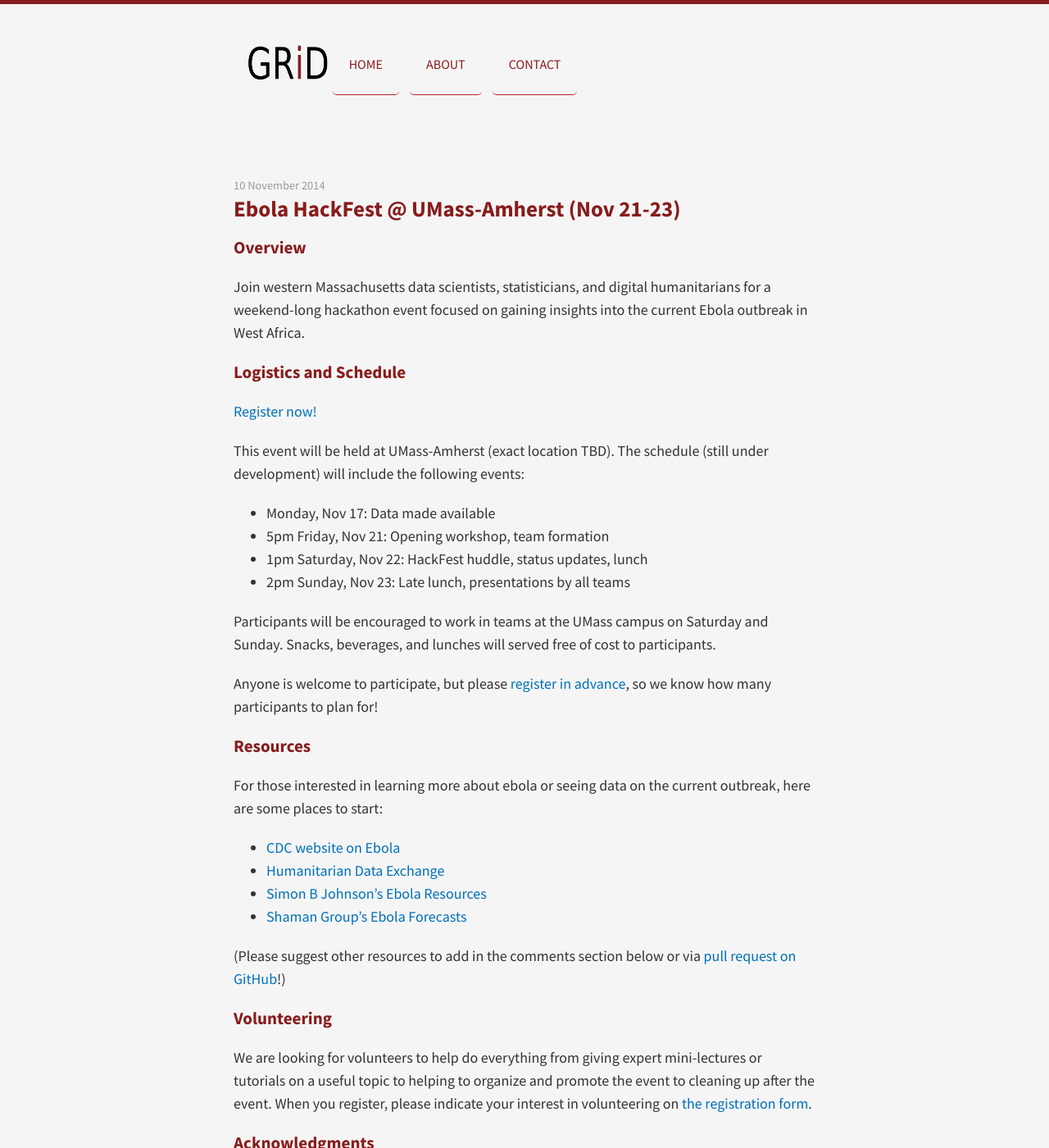
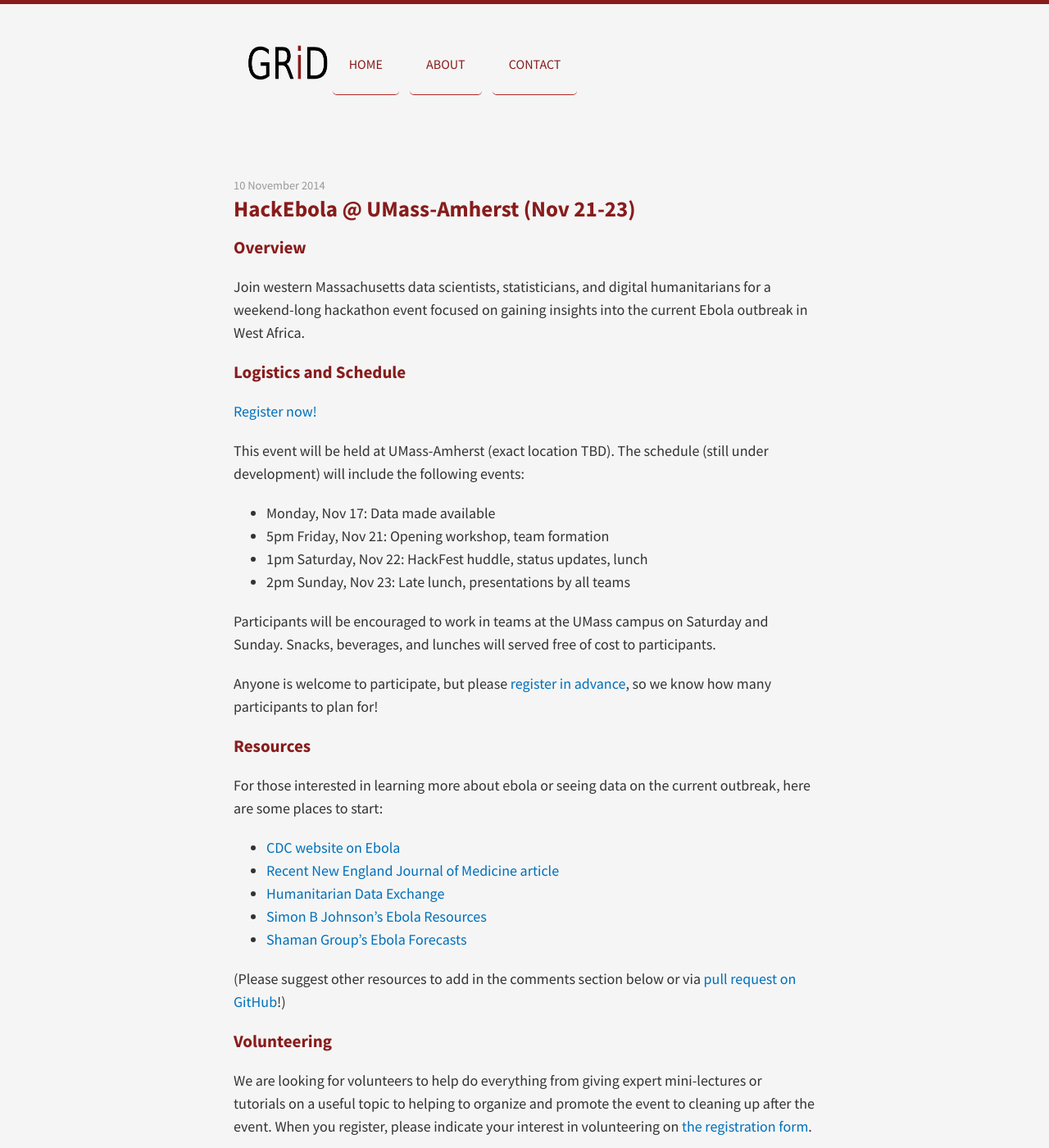
Before and after one commit to gridclub/gridclub.github.io, a Jekyll site: the page built from _posts/2014-11-10-ebola-hackfest.md, in a window 1280 px wide and 1400 px high. Shown: the whole window at 82% size. Built offline with Jekyll 4.4.1, drawn with Linux system fonts in a browser that asks for light colours; nearby versions of some CDN libraries; comment, search, counter and statistics services are not loaded.

Commit message:
minor ebola updates.

```diff
--- a/_posts/2014-11-10-ebola-hackfest.md
+++ b/_posts/2014-11-10-ebola-hackfest.md
@@ -1,6 +1,6 @@
 ---
 layout: post
-title: "Ebola HackFest @ UMass-Amherst (Nov 21-23)"
+title: "HackEbola @ UMass-Amherst (Nov 21-23)"
 category:
 tags: []
 ---
@@ -27,6 +27,7 @@ Anyone is welcome to participate, but please [register in advance](http://tinyur
 For those interested in learning more about ebola or seeing data on the current outbreak, here are some places to start:
 
 * [CDC website on Ebola](http://www.cdc.gov/vhf/ebola/)
+* [Recent New England Journal of Medicine article](http://www.nejm.org/doi/full/10.1056/NEJMoa1411100#t=articleTop)
 * [Humanitarian Data Exchange](https://data.hdx.rwlabs.org/dataset?tags=ebola)
 * [Simon B Johnson's Ebola Resources](http://simonbjohnson.github.io/)
 * [Shaman Group's Ebola Forecasts](http://cpid.iri.columbia.edu/)
```
